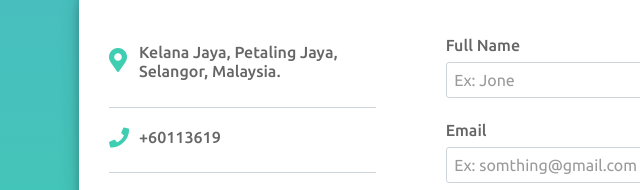
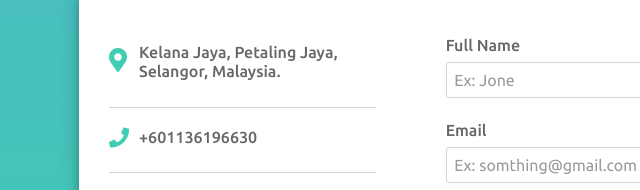
Before and after one commit to Codenax/jahangir.coder, a plain HTML site: page index.html in a window 1280 px wide. Shown: the part 5080-5270 px from the top of the page, 101-741 px from the left. Drawn offline with Linux system fonts and the light colour scheme.

Commit message:
Update index.html
edit number

```diff
--- a/index.html
+++ b/index.html
@@ -879,7 +879,7 @@
                                     <div class="contain-area">
                                         <i class="fas fa-phone"></i>
                                         <div class="contain">
-                                            <h4 class=" font-w-5  jb-mt-1">+60113619</h4>
+                                            <h4 class=" font-w-5  jb-mt-1">+601136196630</h4>
 
                                         </div>
                                     </div>
```
